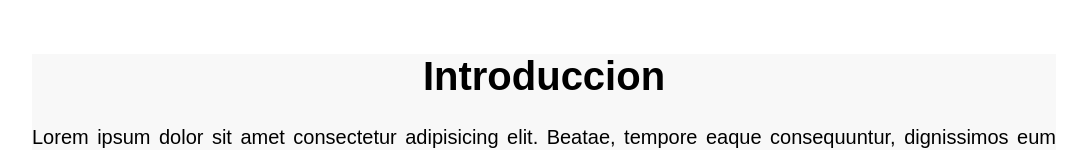
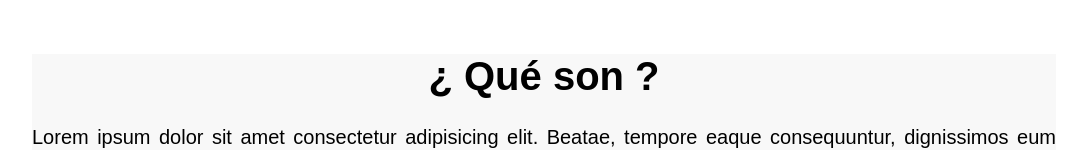
Before and after one commit to joaortizro/GraphicComputationUNAL, a plain HTML site: page index.html in a window 1280 px wide. Shown: the part 537-687 px from the top of the page, without its empty margins (96-1183 px from the left). Drawn offline with Linux system fonts and the light colour scheme.

Commit message:
comments

```diff
--- a/index.html
+++ b/index.html
@@ -1,5 +1,9 @@
+<!-- Etiqueta con la que se comienza el html5 , es una referencia para que el navegador reconozca que version de html se maneja -->
 <!DOCTYPE html>
+<!-- inmediatamente despues de decir la version de html, se utiliza la etiqueta html, para decir que es un archivo html -->
 <html>
+
+<!-- siguiendo la estructura basica de un html , se utiliza la etiqueta <head> para encapusular los estilos, informacion <meta> , scripts ,entre otros -->
 
 <head>
   <meta charset="utf-8" />
@@ -10,9 +14,10 @@
   <link rel="stylesheet" type="text/css" media="screen" href="main.css" />
 
 </head>
+<!-- siguiendo con la estructura basica del html, la etiqueta <body> define el cuepo de nuestro documento html,generalmente contiene texto, imaganes , videos, tablas, enlaces , entre otros -->
 
 <body>
-
+  <!-- div para la barra de navegacion -->
   <div class="navigation-bar">
     <a href="#" class="link">Introduccion</a>
     <a href="#" class="link">Historia</a>
@@ -21,45 +26,42 @@
     <a href="#" class="link">Destacados</a>
     <a href="#" class="link">Importantes</a>
   </div>
-
+  <!-- div para el contenido principal del archivo index.html -->
   <div class="container">
-
+    <!-- div para el banner de la pagina , encotramos un titulo y imagen -->
     <div class="banner">
+      <!-- titulo del banner -->
       <h1 id="heading">
         Video Games
       </h1>
+      <!-- imagen del banner -->
       <img src="assets/images/banner.jpg" alt="">
     </div>
 
-    <div class="introduction">
+    <!-- div para encapsular el texto en donde se define brevemente el videojuego -->
+    <div class="definition">
+      <!--  tutlo de la definicion -->
       <h1 id="header">
-        Introduccion
+        ¿ Qué son ?
       </h1>
-
+      <!-- texto de la definicion -->
       <p>
         Lorem ipsum dolor sit amet consectetur adipisicing elit. Beatae, tempore eaque consequuntur, dignissimos eum itaque quae
         sunt adipisci cupiditate, est nisi laboriosam consequatur fugiat fugit tempora iusto velit nesciunt aliquam.
       </p>
 
-
+      <!-- div que contiene video -->
       <div class="videos">
+        <!-- titulo de la seccion de los videos -->
         <h1 id="header">
           Enlaces interesantes
         </h1>
+        <!-- video embebido -->
         <iframe controls="controls" width="420" height="345" src="https://www.youtube.com/embed/fdzizI3MEUs">
         </iframe>
       </div>
     </div>
-
-
-
-
   </div>
-
-
-
-
-
 </body>
 
 </html>
--- a/main.css
+++ b/main.css
@@ -1,3 +1,6 @@
+
+/* estilos para el html y body en general , se define principalmente la fuente para el texto,
+el margen y padding de 0 , con la totalidad de uso de pantalla, tanto alto como ancho*/
 html,
 body {
   margin: 0;
@@ -6,6 +9,8 @@ body {
   height: 100%;
   font-family: sans-serif;
 }
+/* referencia para el estilo de la barra de navegacion, se desea un color de fondo negro , y alineado a la izquierda
+seaparacion de 15 pixeles para que el texto no quede tan pegado */
 .navigation-bar {
   background-color: black;
 
@@ -13,12 +18,13 @@ body {
   padding-top: 15px;
   padding-bottom: 15px;
 }
-
+/* referencia a los botones de la barra de navegacion, texo blanco, y seperacion entre texto derecha y izquierda de 15 px */
 .navigation-bar .link {
   padding-left: 15px;
   padding-right: 15px;
   color: white;
 }
+/* referencia para  */
 .container {
   width: 100%;
   text-align: center;
@@ -40,7 +46,7 @@ body {
 .banner img {
   width: 100%;
 }
-.container .introduction {
+.container .definition {
   background-color: #f8f8f8;
   position: relative;
   margin-left: 10%;
```
